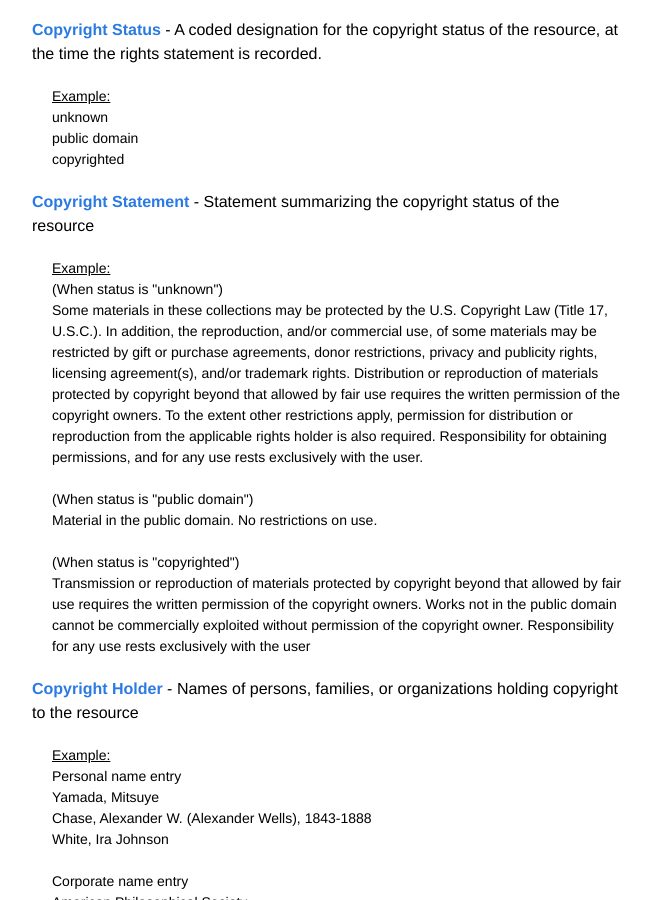
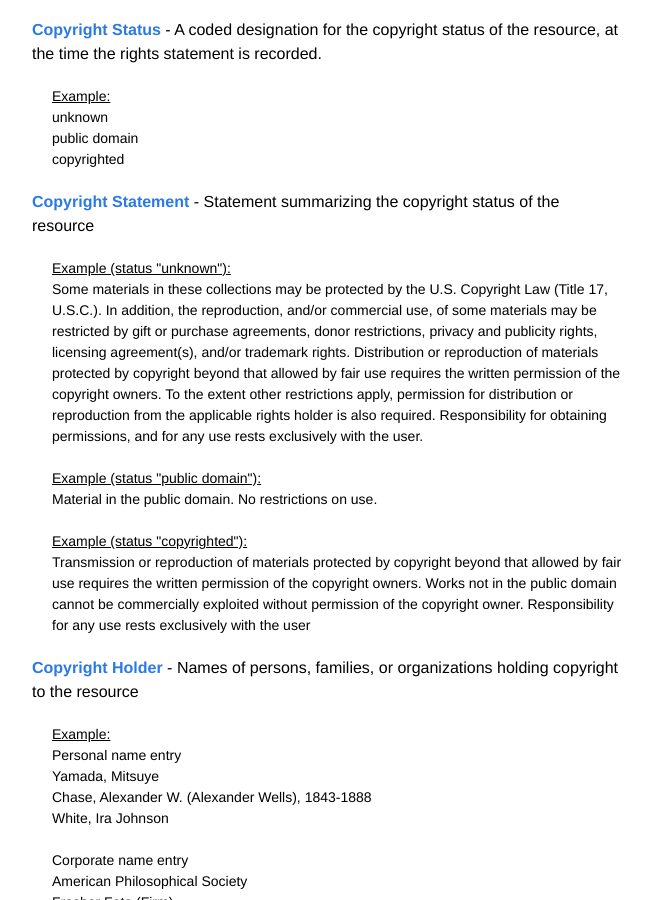
Before and after one commit to ucldc/ucldc-docs, a Jekyll site: the page built from docs/dams/metadata-model.md, in a window 1280 px wide and 900 px high, scrolled down 3645 px. Shown: the whole window, without its empty margins (208-859 px from the left). Built offline with Jekyll 4.4.1, drawn with Linux system fonts in a browser that asks for light colours; nearby versions of some CDN libraries.

Commit message:
Update metadata-model.md
Adrian's edits implemented

```diff
--- a/docs/dams/metadata-model.md
+++ b/docs/dams/metadata-model.md
@@ -193,14 +193,13 @@ breadcrumbs: DAMS Appendix
 <a class="label" id="CopyrightStatement">Copyright Statement</a> - Statement summarizing the copyright status of the resource
 
 <div class="example">
-  <u>Example:</u>
-    <br/>(When status is "unknown")
+  <u>Example (status "unknown"):</u>
   <br/>Some materials in these collections may be protected by the U.S. Copyright Law (Title 17, U.S.C.). In addition, the reproduction, and/or commercial use, of some materials may be restricted by gift or purchase agreements, donor restrictions, privacy and publicity rights, licensing agreement(s), and/or trademark rights. Distribution or reproduction of materials protected by copyright beyond that allowed by fair use requires the written permission of the copyright owners. To the extent other restrictions apply, permission for distribution or reproduction from the applicable rights holder is also required. Responsibility for obtaining permissions, and for any use rests exclusively with the user.
   <br/>
-  <br/>(When status is "public domain")
+  <br/> <u>Example (status "public domain"):</u>
   <br/>Material in the public domain. No restrictions on use.
   <br/>
-  <br/>(When status is "copyrighted")
+  <br/><u>Example (status "copyrighted"):</u>
   <br/>Transmission or reproduction of materials protected by copyright beyond that allowed by fair use requires the written permission of the copyright owners. Works not in the public domain cannot be commercially exploited without permission of the copyright owner. Responsibility for any use rests exclusively with the user
 </div>
 
```
